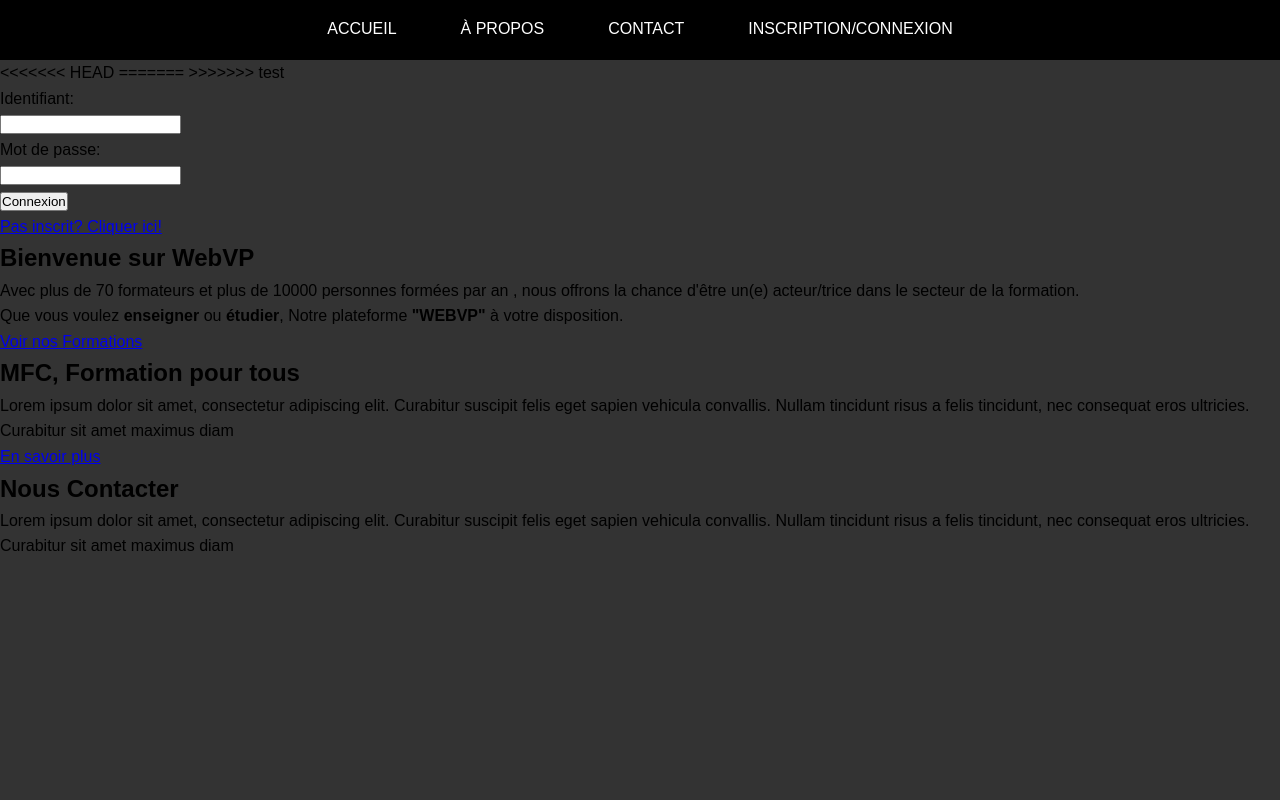
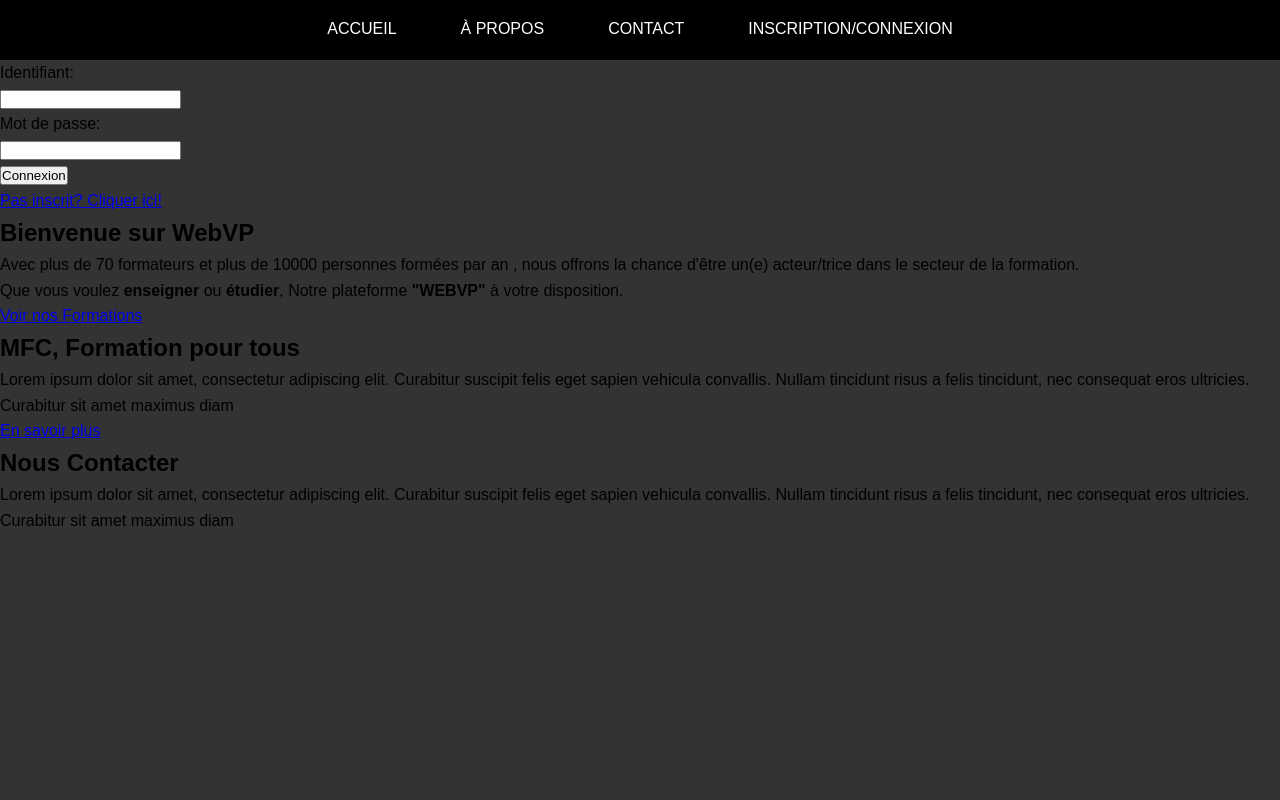
Before and after one commit to MeddySeize/MFC-WebVP, a PHP site: page /Showroom.php in a window 1280 px wide. Run offline with PHP 8.4, Linux system fonts and the light colour scheme; some web fonts are replaced.

Commit message:
VIsual code

```diff
--- a/Showroom.php
+++ b/Showroom.php
@@ -24,11 +24,6 @@
         </ul>
       </nav>
     </div>
-<<<<<<< HEAD
-    <!--utiliser un slide Down de javascript
-        La div ne prend pas de style c'est bizarre
-    -->
-=======
     <!--utiliser un slide Down de javascript Jquery-->
     <!--le message continue de s'afficher. Trouver une solution-->
     <?php
@@ -38,7 +33,6 @@
         $_GET['Created']=false;
       }
     ?>
->>>>>>> test
     <div class="login_form">
         <form action="connexion_uti.php" method="POST">
           <div>
```
